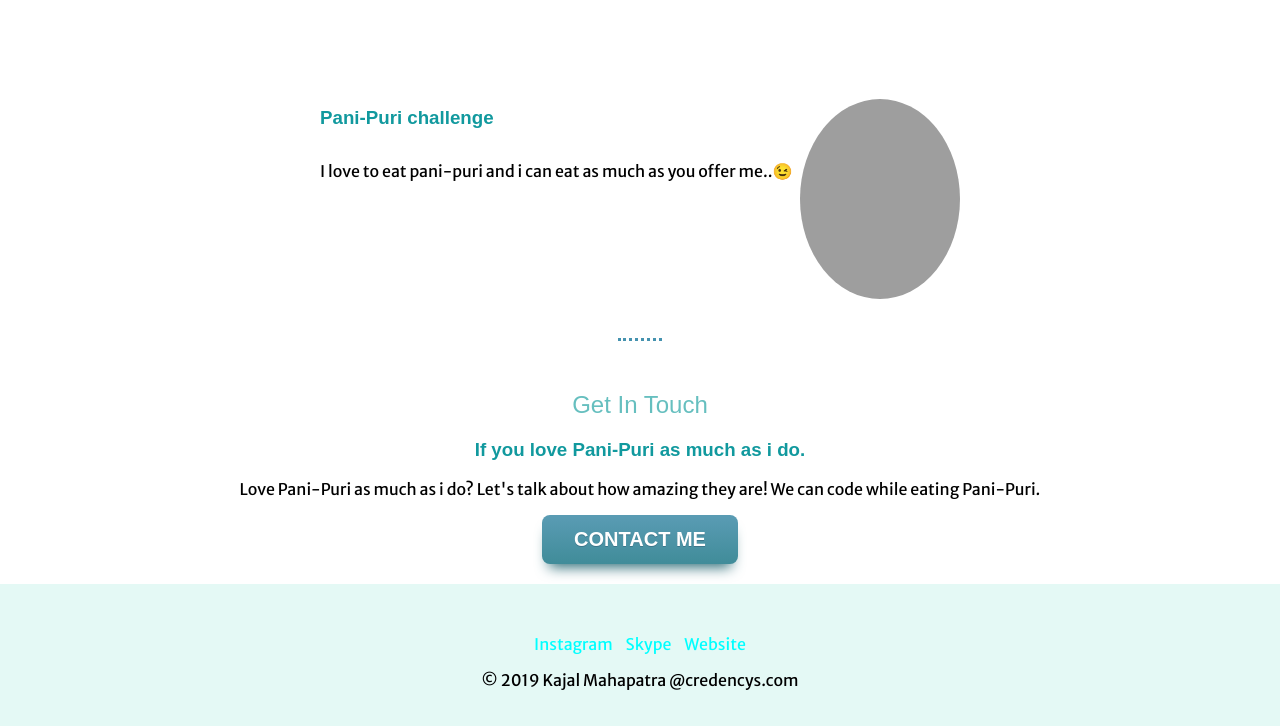
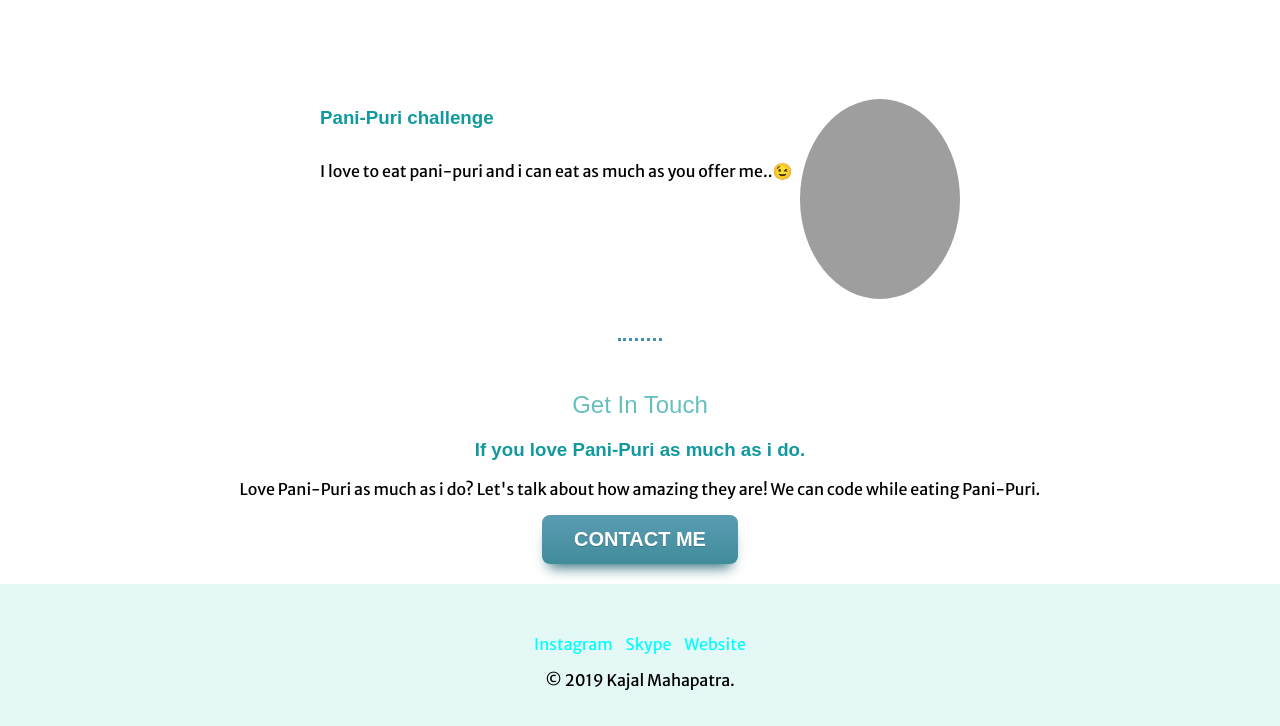
Before and after one commit to kajalmahapatra/mysite, a plain HTML site: page index.html in a window 1280 px wide. Shown: the part 1401-2127 px from the top of the page. Drawn offline with Linux system fonts and the light colour scheme; grey boxes are pictures that could not be loaded.

Commit message:
update footer

```diff
--- a/index.html
+++ b/index.html
@@ -53,7 +53,7 @@
     <a class="footer-link" href="https://www.instagram.com/">Instagram</a>
     <a class="footer-link padd" href="live:kajal.mahapatra">Skype</a>
     <a class="footer-link" href="https://kajalmahapatra.github.io/mydetails/">Website</a>
-    <p>© 2019 Kajal Mahapatra @credencys.com</p>
+    <p> © 2019 Kajal Mahapatra.</p>
   </div>
 
 </body>
```
